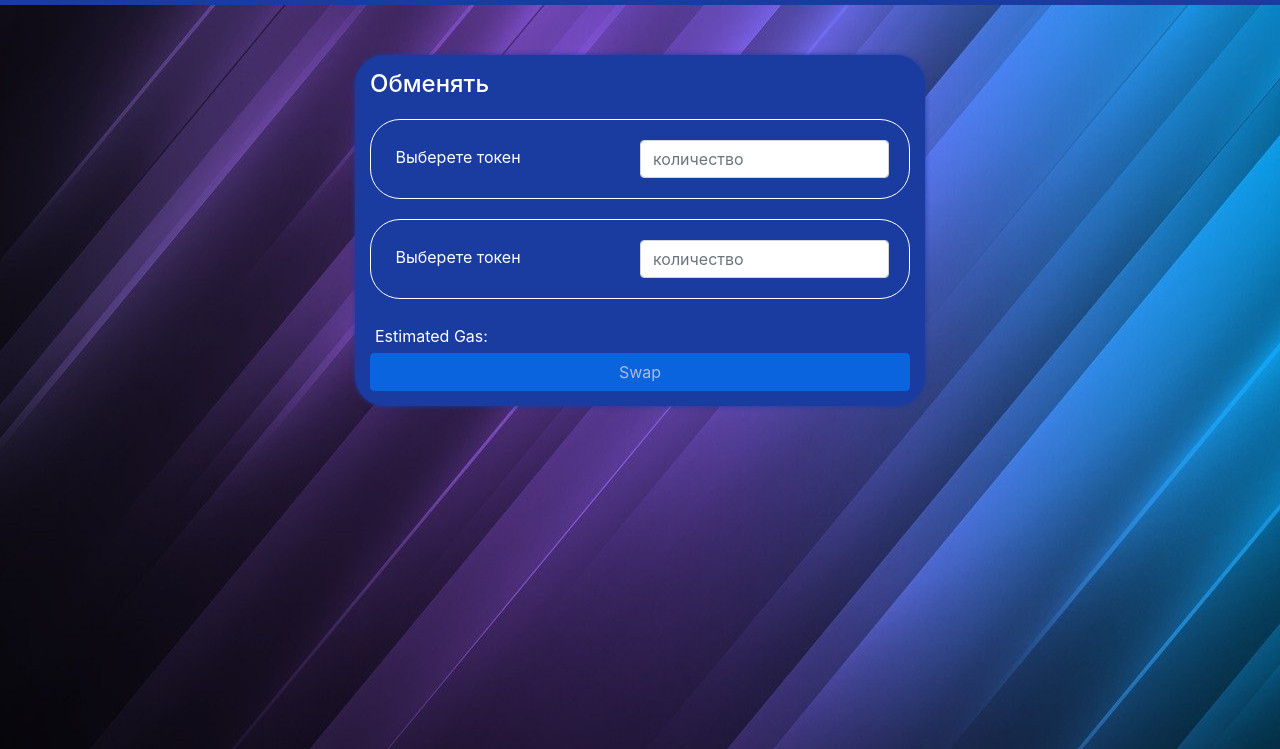
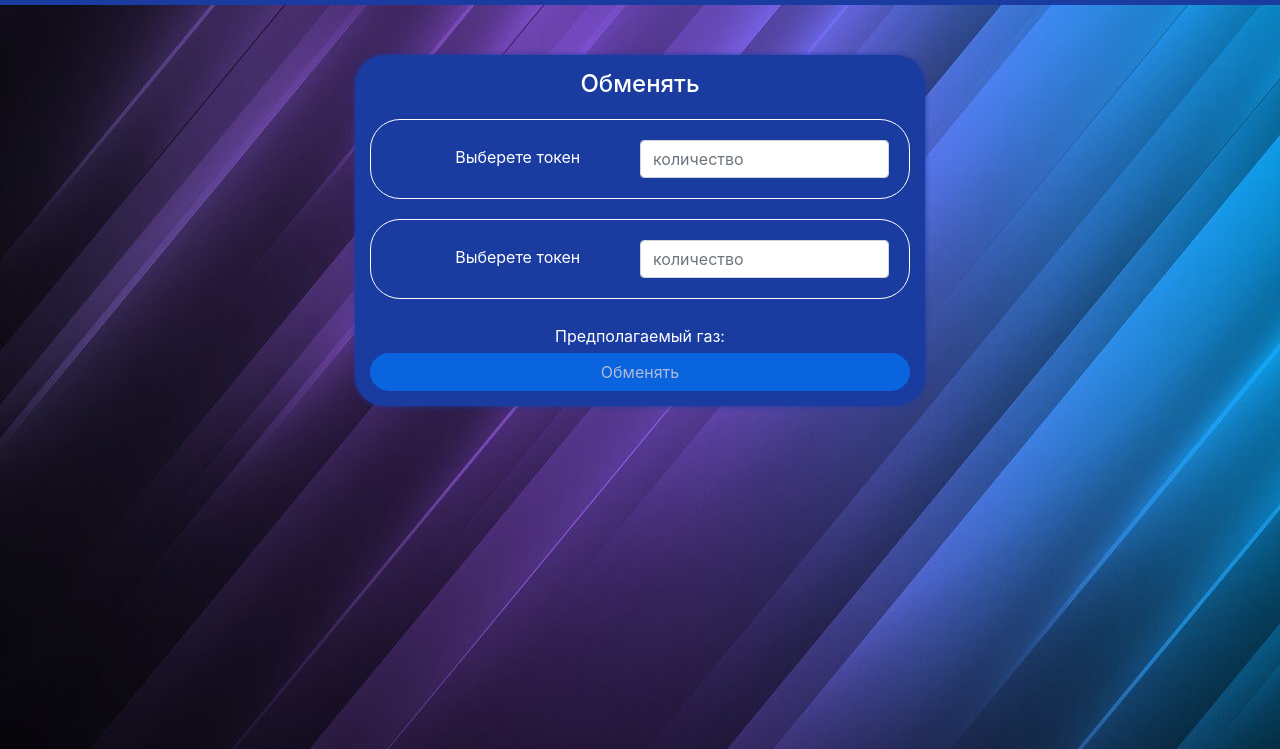
Before and after one commit to NikPeg/swapp, a website: page index.html in a window 1280 px wide. Shown: the part 51-800 px from the top of the page. Drawn offline with nearby package versions, Linux system fonts and the light colour scheme; no server answers.

Commit message:
Centred text

```diff
--- a/index.html
+++ b/index.html
@@ -43,8 +43,8 @@
                             <input class="number form-control" placeholder="количество" id="to_amount">
                         </div>
                     </div>
-                    <div class="gas_estimate_label">Estimated Gas: <span id="gas_estimate"></span></div>
-                    <button disabled class="btn btn-large btn-primary btn-block" id="swap_button">Swap</button>
+                    <div class="gas_estimate_label">Предполагаемый газ: <span id="gas_estimate"></span></div>
+                    <button disabled class="btn btn-large btn-primary btn-block swap_button" id="swap_button">Обменять</button>
                 </div>
             </div>
         </div>
--- a/style.css
+++ b/style.css
@@ -8,6 +8,7 @@
     padding: 15px;
     border-radius: 30px;
     box-shadow: 0 0 5px var(--main-bg-color);
+    text-align: center;
 }
 .swapbox_select {
     width: 50%;
@@ -29,6 +30,9 @@
     cursor: pointer;
 
 }
+.swap_button{
+    border-radius: 30px;
+}
 .token_row{
     padding: 5px 10px;
 }
```
